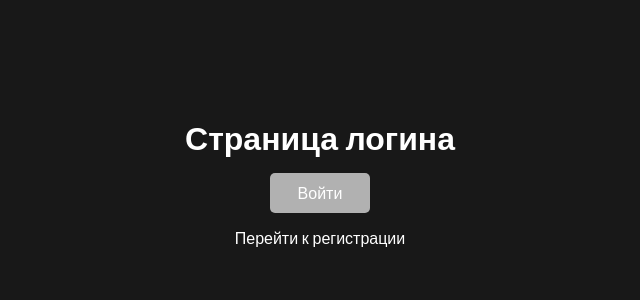
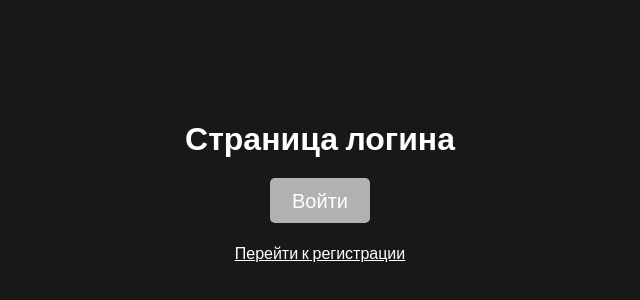
Before and after one commit to ArseniyKhal/skypro-music, a React (Create React App) app: page /login in a window 1280 px wide. Shown: the part 122-422 px from the top of the page, without its empty margins (320-960 px from the left). Built offline with nearby package versions, Linux system fonts and the light colour scheme.

Commit message:
useNavigate in Register

```diff
--- a/src/App.styles.js
+++ b/src/App.styles.js
@@ -117,11 +117,13 @@
   display: flex;
   flex-direction: column;
   align-items: center;
-  gap: 15px;
+  gap: 20px;
 `
 export const BtnLogin = {
   width: '100px',
   padding: '10px',
   backgroundColor: '#b1b1b1',
   borderRadius: '5px',
+  color: 'inherit',
+  fontSize: '20px',
 }
--- a/src/pages/login-page/Login.jsx
+++ b/src/pages/login-page/Login.jsx
@@ -18,7 +18,9 @@
       >
         Войти
       </Link>
-      <Link to="/register">Перейти к регистрации</Link>
+      <Link to="/register" style={{ textDecoration: 'underline' }}>
+        Перейти к регистрации
+      </Link>
     </S.CenterBlock>
   )
 }
--- a/src/pages/register-page/Register.jsx
+++ b/src/pages/register-page/Register.jsx
@@ -1,13 +1,17 @@
-import { Link } from 'react-router-dom'
+import { useNavigate } from 'react-router-dom'
 import * as S from '../../App.styles'
 
 export default function Register() {
+  const navigate = useNavigate()
+  const handleBackButtonClick = () => {
+    navigate('/', { replace: true })
+  }
   return (
     <S.CenterBlock>
       <h1>Страница регистрации</h1>
-      <Link to="/login" style={S.BtnLogin}>
+      <button onClick={handleBackButtonClick} style={S.BtnLogin} type="button">
         Назад
-      </Link>
+      </button>
     </S.CenterBlock>
   )
 }
```
